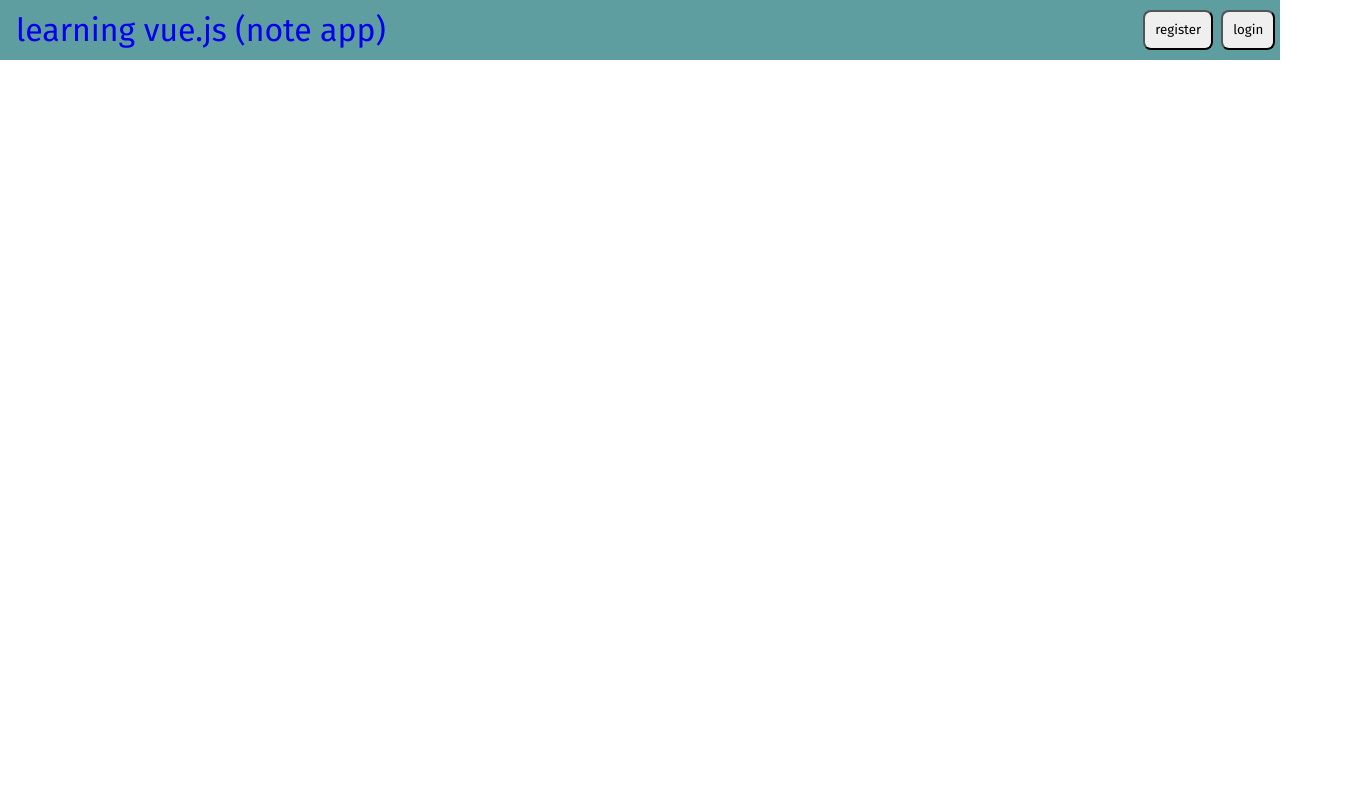
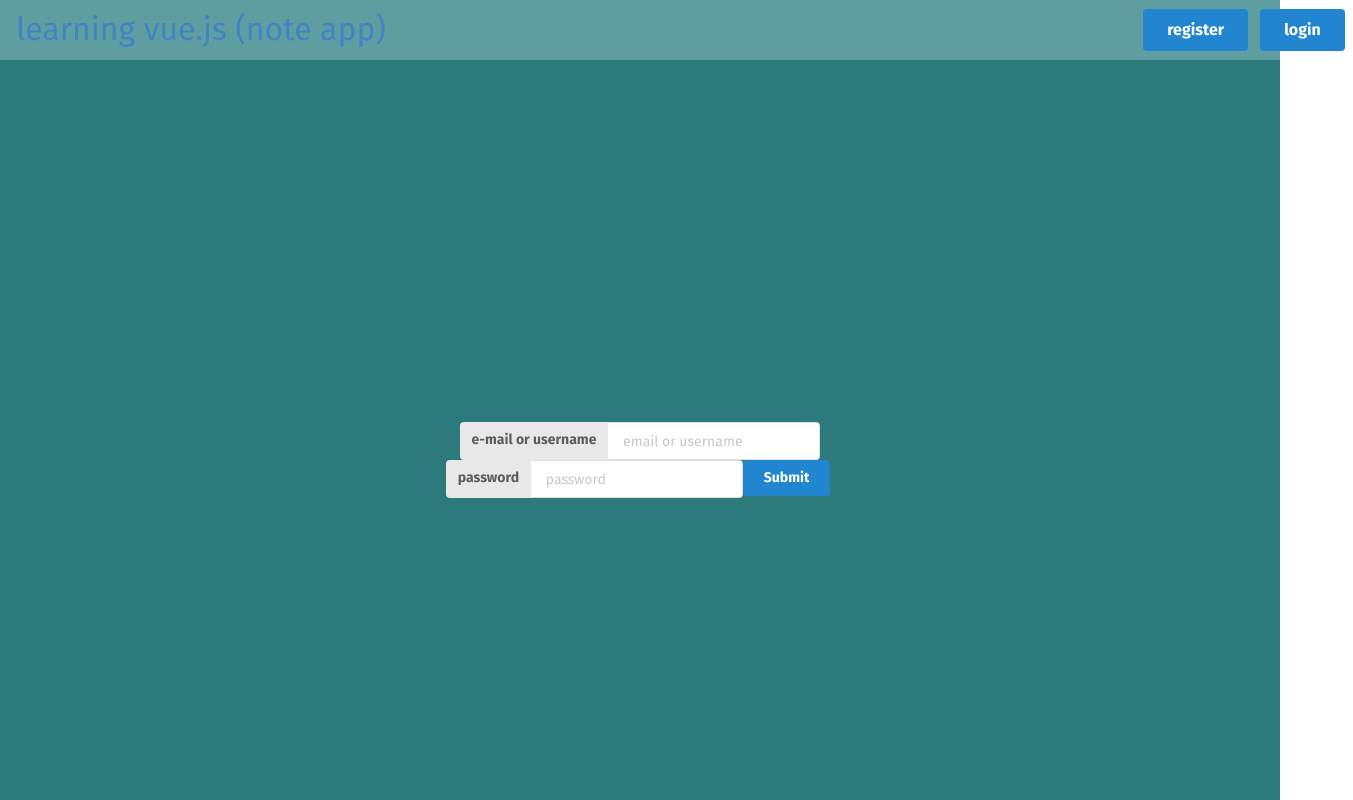
Before and after one commit to vnylbscr/nest-vue-note-app, a Vue app in the folder client/: page /sign-in in a window 1280 px wide. Shown: the top 800 px of the page, 1353 px wide, since content can reach past the window. Built offline with nearby package versions, Linux system fonts and the light colour scheme.

Commit message:
adding semantic ui to project

```diff
--- a/client/package.json
+++ b/client/package.json
@@ -11,6 +11,7 @@
     "core-js": "^3.6.5",
     "sass": "^1.44.0",
     "sass-loader": "^10",
+    "semantic-ui-css": "^2.4.1",
     "vue": "^3.0.0",
     "vue-axios": "^3.4.0",
     "vue-router": "^4.0.0-0",
--- a/client/src/components/Button.vue
+++ b/client/src/components/Button.vue
@@ -1,5 +1,5 @@
 <template>
-  <button @click="handleClick" class="main">
+  <button class="ui button primary" @click="handleClick">
     {{ name }}
   </button>
 </template>
@@ -15,7 +15,5 @@
 .main {
   padding: 8px;
   border-radius: 8px;
-  color: aquamarine;
-  background-color: bisque;
 }
 </style>
--- a/client/src/components/navbar/NavBar.vue
+++ b/client/src/components/navbar/NavBar.vue
@@ -21,6 +21,11 @@
     href: String,
     name: String,
   },
+  methods: {
+    handleClick() {
+      console.log('clicked');
+    },
+  },
 };
 </script>
 
@@ -41,7 +46,6 @@
         transform: scaleX(1.01);
         color: chocolate;
         cursor: pointer;
-        background-color: red;
       }
     }
   }
--- a/client/src/components/navbar/navLink.vue
+++ b/client/src/components/navbar/navLink.vue
@@ -1,6 +1,6 @@
 <template>
   <router-link class="active-item" :to="href">
-    <button class="button">
+    <button class="ui primary large button">
       {{ name }}
     </button>
   </router-link>
@@ -23,15 +23,5 @@
   &:hover {
     color: aqua;
   }
-  button {
-    padding: 10px;
-    border-radius: 8px;
-    width: 100%;
-    height: 100%;
-    cursor: pointer;
-    &:hover {
-      color: black;
-    }
-  }
 }
 </style>
--- a/client/src/main.js
+++ b/client/src/main.js
@@ -2,5 +2,7 @@
 import App from './App.vue';
 import router from './router';
 import store from './store';
+import 'semantic-ui-css/semantic.min.css';
 import './styles/global.scss';
+
 createApp(App).use(store).use(router).mount('#app');
--- a/client/src/router/index.js
+++ b/client/src/router/index.js
@@ -17,6 +17,11 @@
     name: 'SignIn',
     component: () => import('../views/SignIn.vue'),
   },
+  {
+    path: '/sign-up',
+    name: 'SignUp',
+    component: () => import('../views/SignUp.vue'),
+  },
 ];
 
 const router = createRouter({
--- a/client/src/styles/global.scss
+++ b/client/src/styles/global.scss
@@ -4,5 +4,19 @@
   padding: 0;
   margin: 0;
   box-sizing: border-box;
-  font-family: 'Fira Sans', sans-serif;
+  font-family: 'Fira Sans', sans-serif !important;
 }
+
+$primary-color: #a8c686;
+$secondary-color: #f0f8ea;
+
+@function spacing($spacing) {
+  @return 8px * $spacing;
+}
+
+@mixin main {
+  background-color: $secondary;
+  padding: calc_space(1);
+  height: 100%;
+  width: 100%;
+}
--- a/client/src/views/SignIn.vue
+++ b/client/src/views/SignIn.vue
@@ -1,6 +1,34 @@
 <template>
-  <div class="container">
-    <div class="box"></div>
+  <div class="root">
+    <div class="ui two column stackable center aligned page grid">
+      <div class="column twelve wide">
+        <form @submit="handleSubmit">
+          <div class="ui labeled input">
+            <div class="ui label">e-mail or username</div>
+            <input
+              type="text"
+              placeholder="email or username"
+              @change="handleChange"
+              @blur="handleBlur"
+              ref="email"
+              name="email"
+            />
+          </div>
+          <div class="ui labeled input">
+            <div class="ui label">password</div>
+            <input
+              type="text"
+              placeholder="password"
+              @change="handleChange"
+              @blur="handleBlur"
+              ref="password"
+              name="password"
+            />
+          </div>
+          <button class="primary ui button" type="submit">Submit</button>
+        </form>
+      </div>
+    </div>
   </div>
 </template>
 <script>
@@ -12,29 +40,52 @@
   components: {
     // CustomInput,
   },
+  props: ['click'],
   setup() {
     const email = ref('');
     const password = ref('');
+
+    const errors = ref({
+      email: '',
+      password: '',
+    });
 
     const handleChange = (e) => {
       console.log('text is sign in', e.target.value);
       email.value = e.target.value;
     };
+
+    const handleBlur = (e) => {};
+
+    const handleSubmit = (e) => {
+      e.preventDefault();
+      console.log(e);
+    };
     return {
       handleChange,
       email,
       password,
+      handleBlur,
+      handleSubmit,
     };
+  },
+  beforeMount() {
+    // this.$ref.email.focus();
+    console.log('ulaa');
   },
 });
 </script>
 
-<style lang="scss">
-.container {
+<style lang="scss" scoped>
+.root {
   width: 100%;
   height: 100vh;
-  display: flex;
   align-items: center;
   justify-content: center;
+  display: flex;
+  background-color: #2c7a7b;
+  .box {
+    background-color: red;
+  }
 }
 </style>
--- /dev/null
+++ b/client/src/views/SignUp.vue
@@ -0,0 +1,9 @@
+<template>
+  <div>sign up</div>
+</template>
+
+<script>
+export default {
+  name: 'SignUp',
+};
+</script>
```
Also changed, not shown: 1 other file (tests, documents, lock files or other folders).
